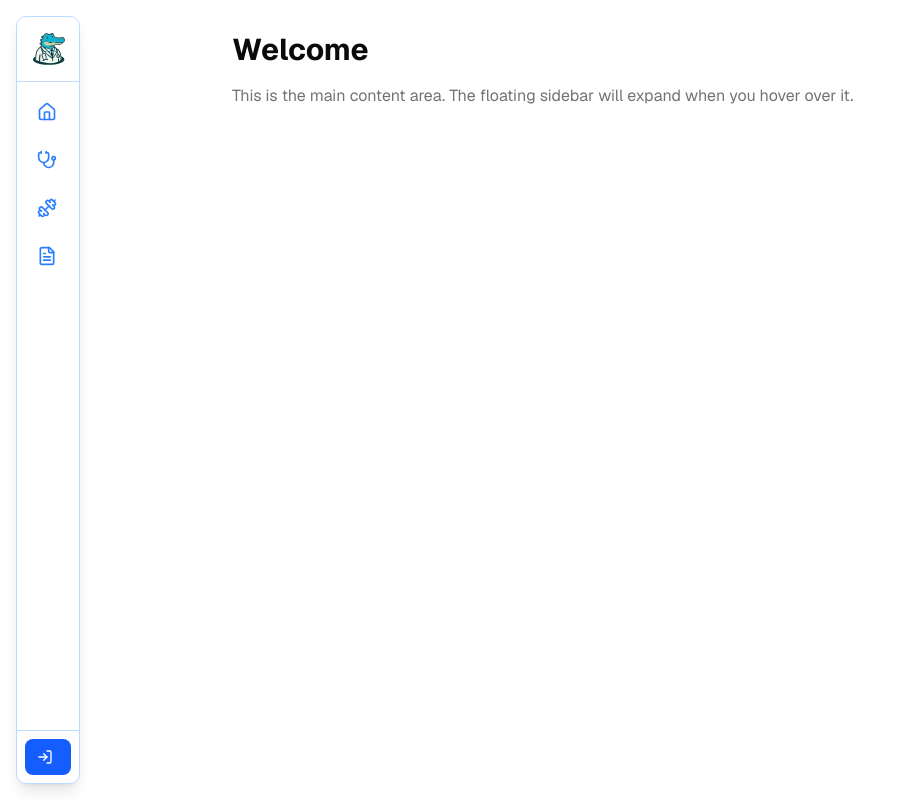
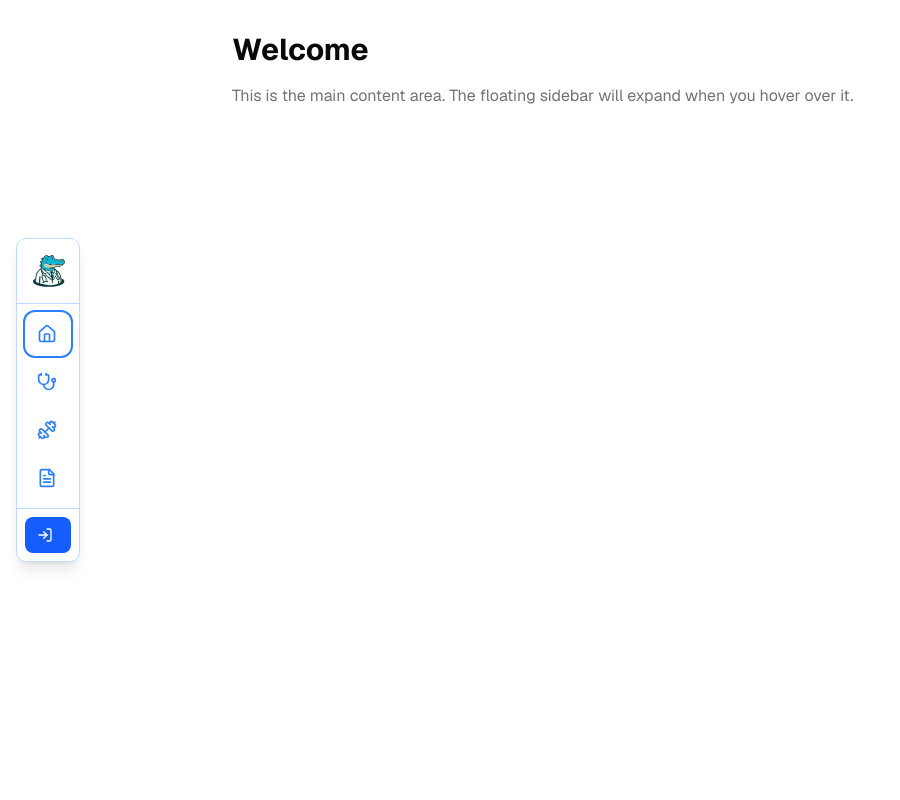
Before and after one commit to eng-abdelrahman-sharaf/croco.care-frontend, a Next.js app: page / in a window 1280 px wide. Shown: the whole page, without its empty margins (0-900 px from the left). Built offline with nearby package versions, Linux system fonts and the light colour scheme.

Commit message:
Add ring on selected nav item

```diff
--- a/components/floating-sidebar.tsx
+++ b/components/floating-sidebar.tsx
@@ -15,6 +15,7 @@ import { cn } from "@/lib/utils";
 import Link from "next/link";
 import { LogoIcon } from "./icons/logo";
 import { SloganIcon } from "./icons/slogan";
+import { usePathname } from "next/navigation";
 
 const navigationItems = [
     { icon: Home, label: "Home", href: "/" },
@@ -30,11 +31,11 @@ const navigationItems = [
 export default function FloatingSidebar() {
     const [isExpanded, setIsExpanded] = useState(false);
     const [isSignedIn, setIsSignedIn] = useState(false); // This would come from your auth state
-
+    const page = "/"+usePathname().split("/")[1];
     return (
         <div
             className={cn(
-                "fixed left-4 top-4 bottom-4 z-50 flex flex-col bg-white border border-blue-200 rounded-lg shadow-lg transition-all duration-300 ease-in-out",
+                "fixed left-4 top-1/2 -translate-y-1/2 z-50 flex flex-col bg-white border border-blue-200 rounded-lg shadow-lg transition-all duration-300 ease-in-out",
                 isExpanded ? "w-64" : "w-16"
             )}
             onMouseEnter={() => setIsExpanded(true)}
@@ -60,7 +61,8 @@ export default function FloatingSidebar() {
                         key={item.label}
                         className={cn(
                             "w-full flex items-center p-3 rounded-lg text-left transition-all duration-200 hover:bg-blue-50 hover:text-blue-700 group",
-                            "focus:outline-none focus:ring-2 focus:ring-blue-500"
+                            "focus:outline-none",
+                            page === item.href && "ring-2 ring-blue-500"
                         )}>
                         <item.icon className="w-5 h-5 text-blue-500 group-hover:text-blue-700 flex-shrink-0" />
                         <span
```
